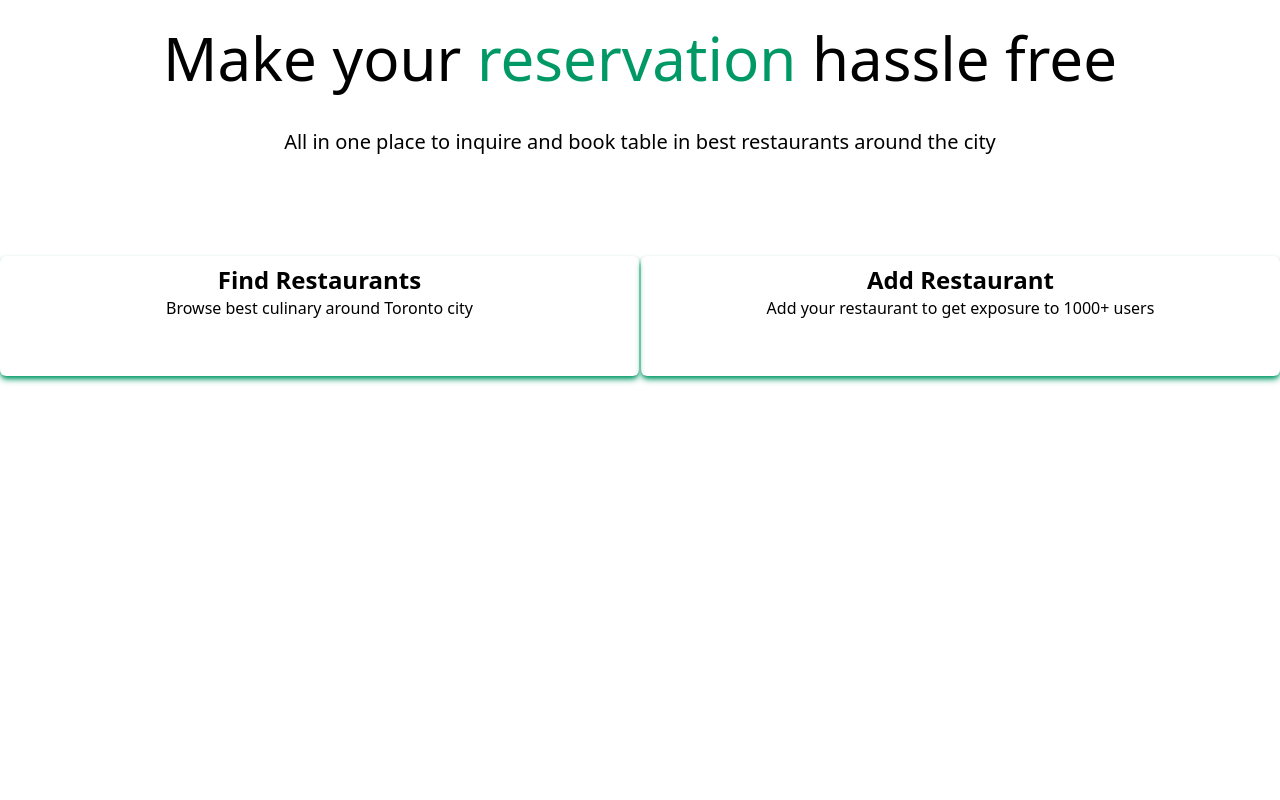
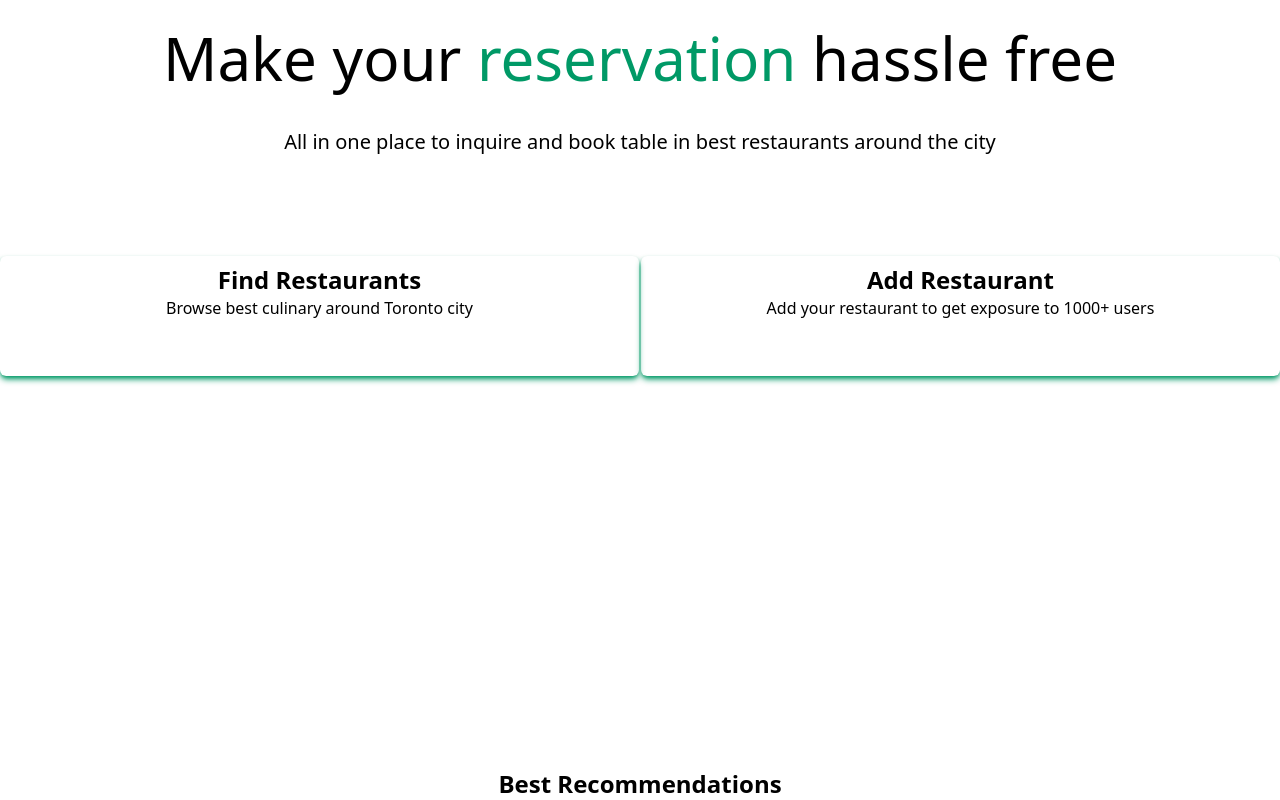
Before and after one commit to Bibhuregmi/react, a React (Vite) app: page / in a window 1280 px wide. Shown: the part 200-1000 px from the top of the page. Before the commit the page ends 968 px from the top, so only its background shows below. Built offline with nearby package versions, Linux system fonts and the light colour scheme.

Commit message:
Main entry point for the site

```diff
--- a/src/App.jsx
+++ b/src/App.jsx
@@ -1,13 +1,14 @@
 import React from 'react'
 import NavBar from './components/NavBar'
 import MainContent from './components/MainContent'
-import Restaurants from './components/Restaurants'
+import RestaurantsListing from './components/RestaurantsListing'
 
 const App = () => {
   return (
     <>
     <NavBar/>
     <MainContent/>
+    <RestaurantsListing />
     </>
   )
 }
```
